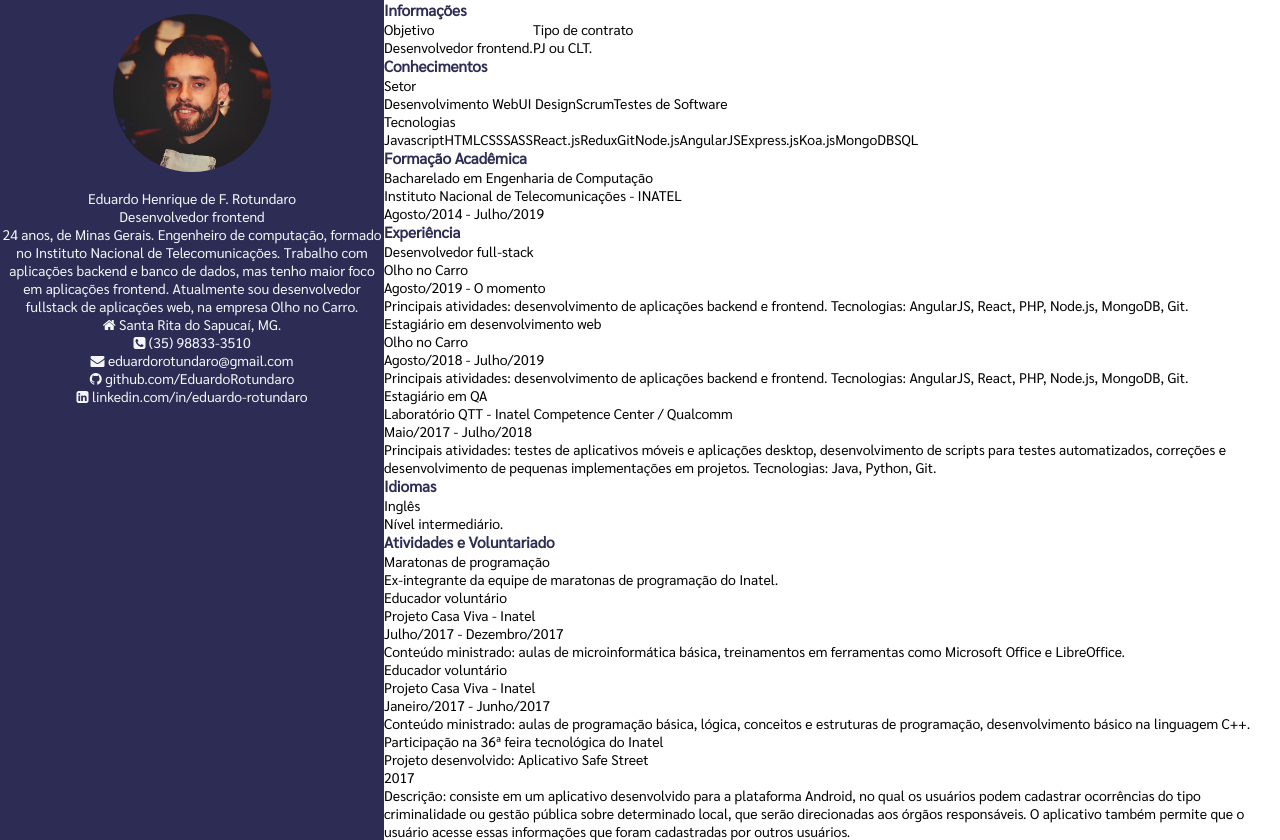
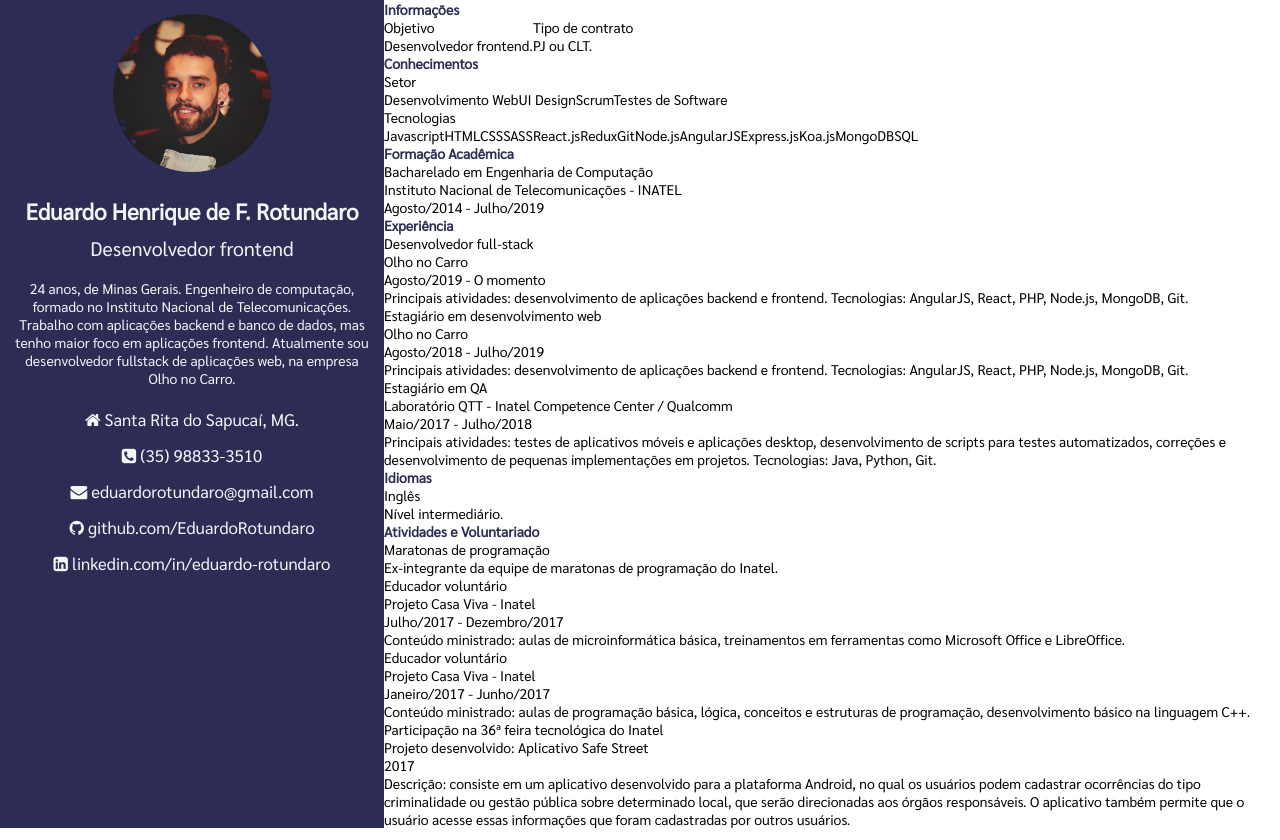
Before and after one commit to EduardoRotundaro/resume, a React (Create React App) app: page / in a window 1280 px wide. Built offline with nearby package versions, Linux system fonts and the light colour scheme.

Commit message:
:lipstick: : Header UI update

```diff
--- a/src/assets/sass/_theme.scss
+++ b/src/assets/sass/_theme.scss
@@ -40,18 +40,32 @@ body {
             color: $light-color;
         }
     }
-    // &__name{
-    // }
-    // &__title{
-    // }
-    // &__about{
-    // }
+    &__name{
+        @include margin;
+        font-size: 1.6rem;
+        font-weight: 600;
+    }
+    &__title{
+        @include margin-sm;
+        font-size: 1.4rem;
+    }
+    &__about{
+        @include margin-lg;
+    }
+    &__contacts{
+        @include margin;
+        word-break: break-word;
+        overflow-wrap: break-word;
+        a, span{
+            font-size: 1.2rem;
+            font-weight: 500;
+        }
+    }
 }
 
 .section{
     &__title{
         color: $primary-color;
         font-weight: bold;
-        font-size: 1.1rem;
     }
 }
--- a/src/components/Header.jsx
+++ b/src/components/Header.jsx
@@ -15,6 +15,7 @@ export default function Header() {
     function renderContacts() {
         return CONTACT.map(({name, ref, icon}) =>(
             <Column xs={10} key={icon}>
+                <div className="header__contacts">
                     <If condition={ref}>
                         <a href={ref} className="header__link" target="_blank" rel="noopener noreferrer">
                             <i className={`fa fa-${icon}`}></i>&nbsp;{name}
@@ -25,6 +26,7 @@ export default function Header() {
                             <i className={`fa fa-${icon}`}></i>&nbsp;{name}
                         </span>
                     </If>
+                </div>
             </Column>
         ));
     }
```
Lines whose indentation alone changed are shown as unchanged.
